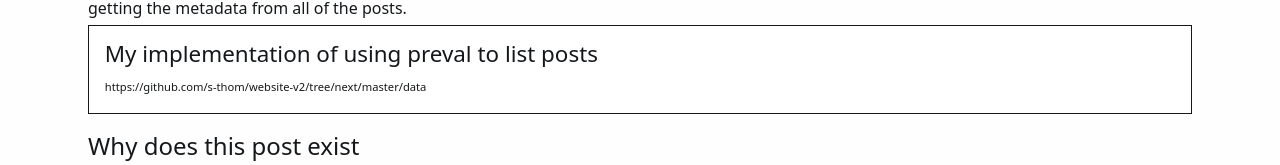
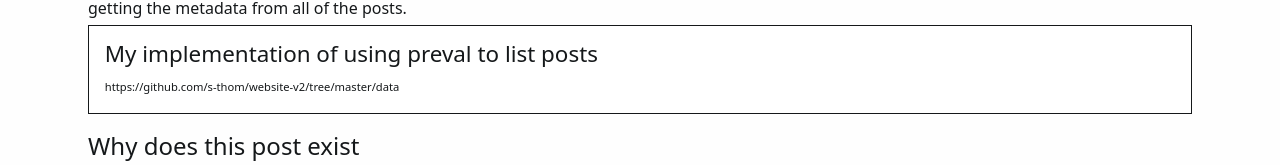
Before and after one commit to s-thom/website-v2, a Next.js app: page /posts/static-site-with-next-js in a window 1280 px wide. Shown: the part 3036-3201 px from the top of the page. Built offline with nearby package versions, Linux system fonts and the light colour scheme.

Commit message:
Update front page a little

```diff
--- a/pages/index.mdx
+++ b/pages/index.mdx
@@ -13,18 +13,18 @@ export const metadata = {
 
 <PostHeader {...metadata} />
 
-I'm a random person on the internet! I'm currently working as a Software Developer in New Zealand. I went to the [University of Waikato](https://waikato.ac.nz), and graduated with a Bachelor's of Computing and Mathematical Sciences (Hons., First Class). I enjoy writing code, playing music, and walking (over mountains, through forests, around gardens. Anything really).
+I'm a random person on the internet! I'm currently working as a Software Developer in New Zealand. I went to the [University of Waikato](https://waikato.ac.nz), and graduated with a Bachelor's of Computing and Mathematical Sciences (Hons., First Class). I enjoy writing code, playing music, and walking (over mountains, through forests, around gardens. Anything really). Sometimes I stumble across interesting videos on the internet, so [I've started compiling a list](/important-videos) of the ones I enjoy.
 
 You'll find a bunch of different projects over at [GitHub](https://github.com/s-thom). Some are even listed below. I welcome contributions to my projects; fork, branch, and make a Pull Request.
 
 # Highlighted Posts
 
-These are some of the latest posts on the site, or you can [view them all](/posts).
+These are some of the latest posts on the site, or you can [view them all](/posts). I don't write too often,
 
 <PostHeaderList pages={featuredPosts} />
 
 # Highlighted Projects
 
-Here's a sample of the projects I've done. You can [view them all here](/projects).
+Here's a sample of personal projects I've done outside of work, either to learn new things or to fix a little problem I have. You can [view them all here](/projects).
 
 <PostHeaderList pages={featuredProjects} />
--- a/pages/posts/static-site-with-next-js.mdx
+++ b/pages/posts/static-site-with-next-js.mdx
@@ -131,7 +131,7 @@ If there's anything to take away from this post, it's that the following people
 There'll be other propler out there who deserve thanks as well, and I hope they recieve it. For now I'll leave a link to how I solved the problem of getting the metadata from all of the posts.
 
 <LargeLink
-  href="https://github.com/s-thom/website-v2/tree/next/master/data"
+  href="https://github.com/s-thom/website-v2/tree/master/data"
   title="My implementation of using preval to list posts"
 />
 
```
